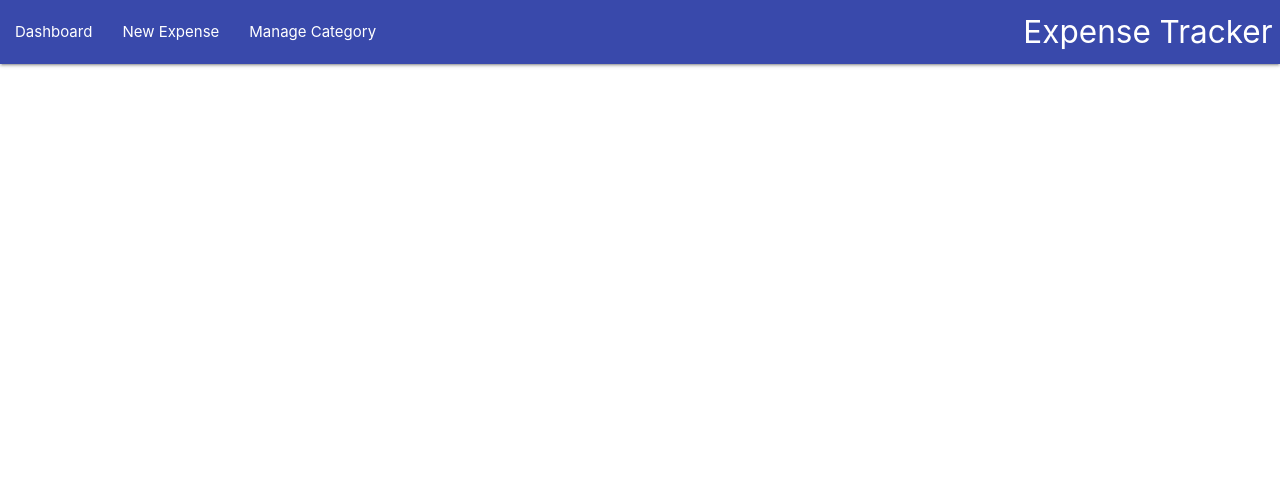
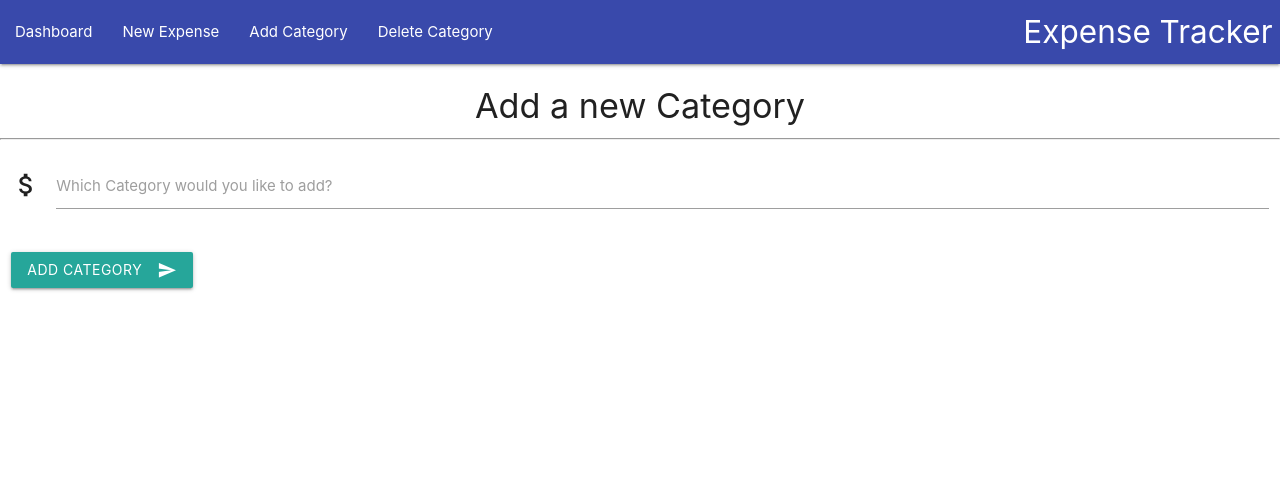
Before and after one commit to luigilangella/milestone-project-3, a Flask app: page /addCategory in a window 1280 px wide. Shown: the top 490 px of the page. Run offline with Flask 2, Linux system fonts and the light colour scheme; parts of the project's set-up code (start-up, migrations or seed data) failed here and were passed over; some libraries are stand-ins or nearby versions.

Commit message:
Update app.py, Add edit and delete functionality

```diff
--- a/app.py
+++ b/app.py
@@ -33,6 +33,22 @@ def insertExpense():
     all_categories.replace_one({ 'category_name': request.form.get('category_name') },{'category_name': request.form.get('category_name'),'value':int(request.form.get('value'))})
     return redirect(url_for('dashboard'))
 
+@app.route('/delete_category/<category_id>')
+def delete_category(category_id):
+    mongo.db.categories.remove({'_id': ObjectId(category_id)})
+    return redirect(url_for('dashboard'))
+
+@app.route('/insert_category', methods=['POST'])
+def insert_category():
+    category_doc = {'category_name': request.form.get('category_name')}
+    mongo.db.categories.insert_one(category_doc)
+    return redirect(url_for('dashboard'))
+
+@app.route('/editCategory')
+def editCategory():
+    all_categories = mongo.db.categories.find()
+    return render_template('editCategory.html', categories=all_categories)
+
 @app.route('/addCategory')
 def addCategory():
     return render_template('addCategory.html')
--- a/static/js/data.json
+++ b/static/js/data.json
@@ -1 +1 @@
-[{"_id": {"$oid": "5d501a5a1c9d440000042744"}, "category_name": "Morgage_Rent", "value": 675}, {"_id": {"$oid": "5d501c461c9d440000042749"}, "category_name": "Home_Insurance", "value": 45.0}, {"_id": {"$oid": "5d501c7e1c9d44000004274a"}, "category_name": "Electricity", "value": 85.0}, {"_id": {"$oid": "5d501caf1c9d44000004274b"}, "category_name": "Gas", "value": 85}, {"_id": {"$oid": "5d501cc41c9d44000004274c"}, "category_name": "Water_Sewer", "value": 55.0}, {"_id": {"$oid": "5d501cff1c9d44000004274d"}, "category_name": "Phone_Internet", "value": 45}, {"_id": {"$oid": "5d501d971c9d44000004274e"}, "category_name": "TV_Satellite", "value": 25.0}, {"_id": {"$oid": "5d501db21c9d44000004274f"}, "category_name": "Grocery", "value": 350}]
+[{"_id": {"$oid": "5d501c461c9d440000042749"}, "category_name": "Home_Insurance", "value": 45.0}, {"_id": {"$oid": "5d501c7e1c9d44000004274a"}, "category_name": "Electricity", "value": 85.0}, {"_id": {"$oid": "5d501caf1c9d44000004274b"}, "category_name": "Gas", "value": 85}, {"_id": {"$oid": "5d501cc41c9d44000004274c"}, "category_name": "Water_Sewer", "value": 55.0}, {"_id": {"$oid": "5d501cff1c9d44000004274d"}, "category_name": "Phone_Internet", "value": 45}, {"_id": {"$oid": "5d501d971c9d44000004274e"}, "category_name": "TV_Satellite", "value": 25.0}, {"_id": {"$oid": "5d501db21c9d44000004274f"}, "category_name": "Grocery", "value": 350}, {"_id": {"$oid": "5d60fe8a48f394d56187ec0c"}, "category_name": "Mortgage/Rent", "value": 675}]
--- a/templates/addCategory.html
+++ b/templates/addCategory.html
@@ -1 +1,21 @@
-{% extends 'base.html' %} {% block content %} {% endblock %}
+{% extends 'base.html' %} {% block content %}
+<div class="row">
+    <div>
+        <h4 class="center-align">Add a new Category</h4>
+    </div>
+    <hr>
+    <form action="{{ url_for('insert_category')}}" method="POST" class="col s12">
+        <div class="row">
+
+            <div class="input-field col s12">
+                <i class="material-icons prefix">attach_money</i>
+                <input id="category_name" type='text' name="category_name" class="validate">
+                <label for="icon_telephone">Which Category would you like to add?</label>
+            </div>
+        </div>
+        <button class="btn waves-effect waves-light" type="submit">Add category
+            <i class="material-icons right">send</i>
+        </button>
+    </form>
+</div>
+{% endblock %}
--- a/templates/base.html
+++ b/templates/base.html
@@ -20,18 +20,21 @@
         <nav>
             <div class="nav-wrapper indigo darken-1">
                 <a href="#" class="brand-logo right">Expense Tracker</a>
-                <a href="#" data-target="mobile-demo" class="sidenav-trigger"><i class="material-icons">menu</i></a>
+                <a href="#" data-target="mobile" class="sidenav-trigger"><i class="material-icons">menu</i></a>
                 <ul id="nav-mobile" class="left hide-on-med-and-down">
                     <li><a href="{{url_for('dashboard')}}">Dashboard</a></li>
                     <li><a href="{{url_for('addExpense')}}">New Expense</a></li>
-                    <li><a href="{{url_for('addCategory')}}">Manage Category</a></li>
+                    <li><a href="{{url_for('addCategory')}}">Add Category</a></li>
+                    <li><a href="{{url_for('editCategory')}}">Delete Category</a></li>
+
                 </ul>
             </div>
         </nav>
-        <ul class="sidenav blue lighten-3" id="mobile-demo">
-            <li><a href="sass.html">Dashboard</a></li>
-            <li><a href="badges.html">New Expense</a></li>
-            <li><a href="collapsible.html">Manage Category</a></li>
+        <ul class="sidenav blue lighten-3" id="mobile">
+            <li><a href="{{url_for('dashboard')}}">Dashboard</a></li>
+            <li><a href="{{url_for('addExpense')}}">New Expense</a></li>
+            <li><a href="{{url_for('addCategory')}}">Add Category</a></li>
+            <li><a href="{{url_for('editCategory')}}">Delete Category</a></li>
 
         </ul>
     </header>
```
Also changed, not shown: templates/editCategory.html (added, +21 -0 lines).
